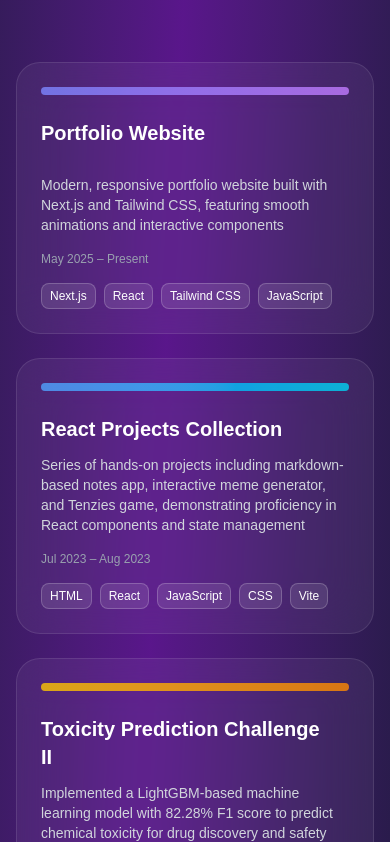
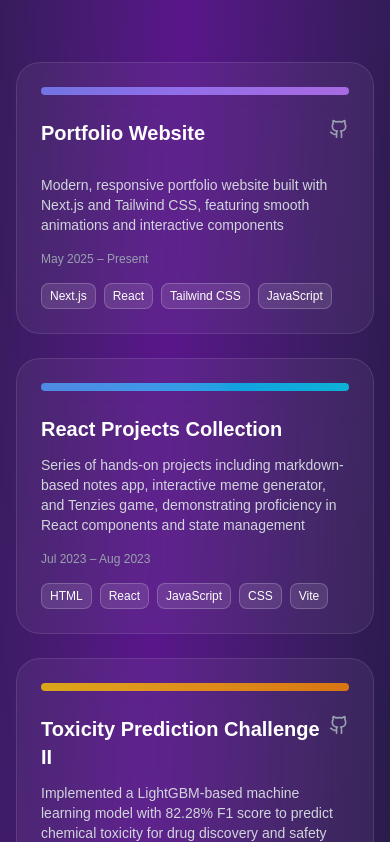
Before and after one commit to sanketvagal/portfolio, a Next.js app: page / in a window 390 px wide. Shown: the part 4002-4844 px from the top of the page. Built offline with nearby package versions, Linux system fonts and the light colour scheme.

Commit message:
Update opacity classes (github links) in ProjectsSection for improved responsiveness on mobile screens

```diff
--- a/src/components/ProjectsSection.jsx
+++ b/src/components/ProjectsSection.jsx
@@ -29,7 +29,7 @@
                     rel="noopener noreferrer"
                     className="text-gray-400 hover:text-white active:text-white
                              transition-colors duration-200
-                             opacity-0 group-hover:opacity-100 group-active:opacity-100"
+                             md:opacity-0 group-hover:opacity-100 group-active:opacity-100"
                     aria-label={`View ${project.title} on GitHub`}
                   >
                     <Github className="w-5 h-5" />
```
